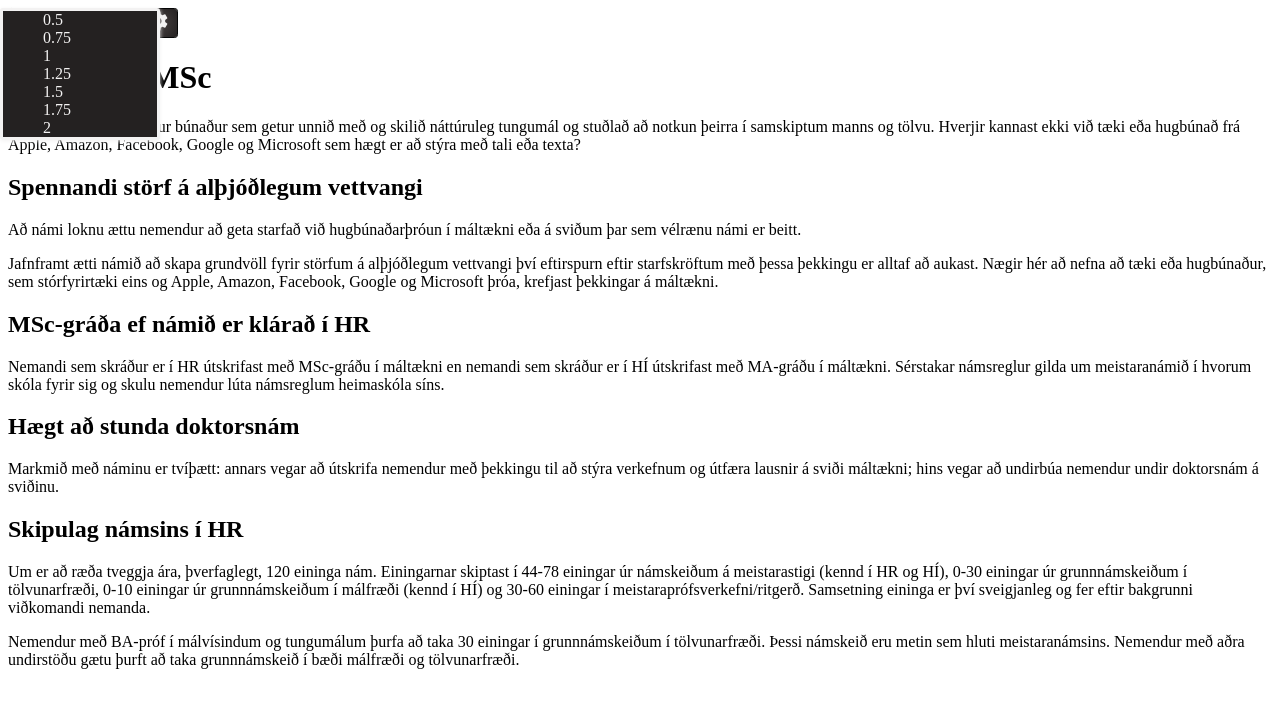
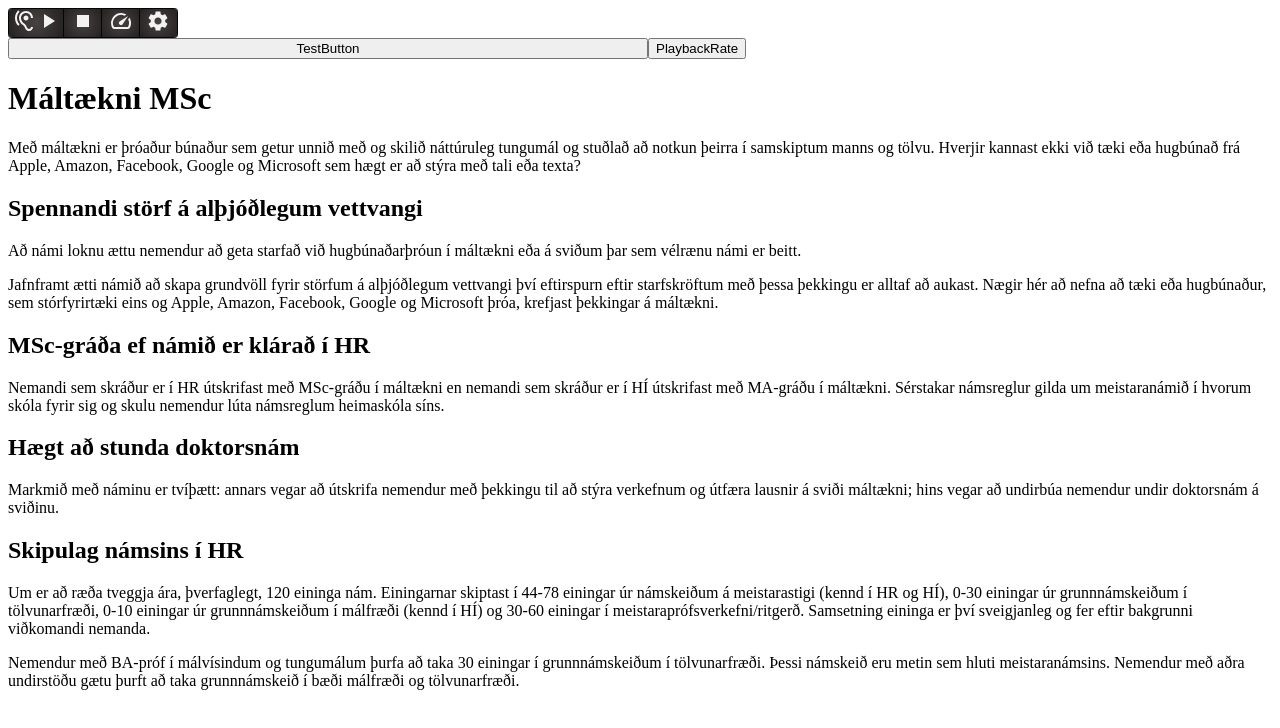
Before and after one commit to cadia-lvl/WebRICE, a website built with webpack: page build/index.html in a window 1280 px wide. Built offline with nearby package versions, Linux system fonts and the light colour scheme.

Commit message:
Properly positioned the playbackRate options

```diff
--- a/build/index.html
+++ b/build/index.html
@@ -7,24 +7,45 @@
         <link rel='icon' href="resources/img/favicons/favicon.ico">
         <style>
           .webriceMainSpeed {
-            border-style: solid;
-            border-radius: 0.2rem 0.2rem 0.2rem 0.2rem;
+            position: absolute;
+            float: left;
             box-shadow: 0 1px 4px 0;
             min-width: 160px;
             box-sizing: border-box;
             left: 0;
-            float: left;
             background-color: #242121;
             color: #f3f2f2;
             margin-top: 0;
             list-style: none;
-            position: absolute;
+            visibility: hidden;
+            text-align: left;
+          }
+
+          /* TODO: border radius, change the createHTML for speed button to
+           * include a button group
+           * inherit the same theme properties as all webrice assets
+           */
+
+          .speedGroup {
+            position: relative;
+          }
+
+          .buttonsContainer {
+            display: flex;
+          }
+
+          .flex-child {
+            flex: 1;
           }
         </style>
     </head>
     <body>
         <div id="webrice">
-          <div>
+        </div>
+        <div class="buttonsContainer">
+          <button class="flex-child" type="button">TestButton</button>
+          <div class="flex-child speedGroup">
+            <button type="button" aria-expanded="true">PlaybackRate</button>
             <ul class="webriceMainSpeed">
               <li>0.5</li>
               <li>0.75</li>
```
